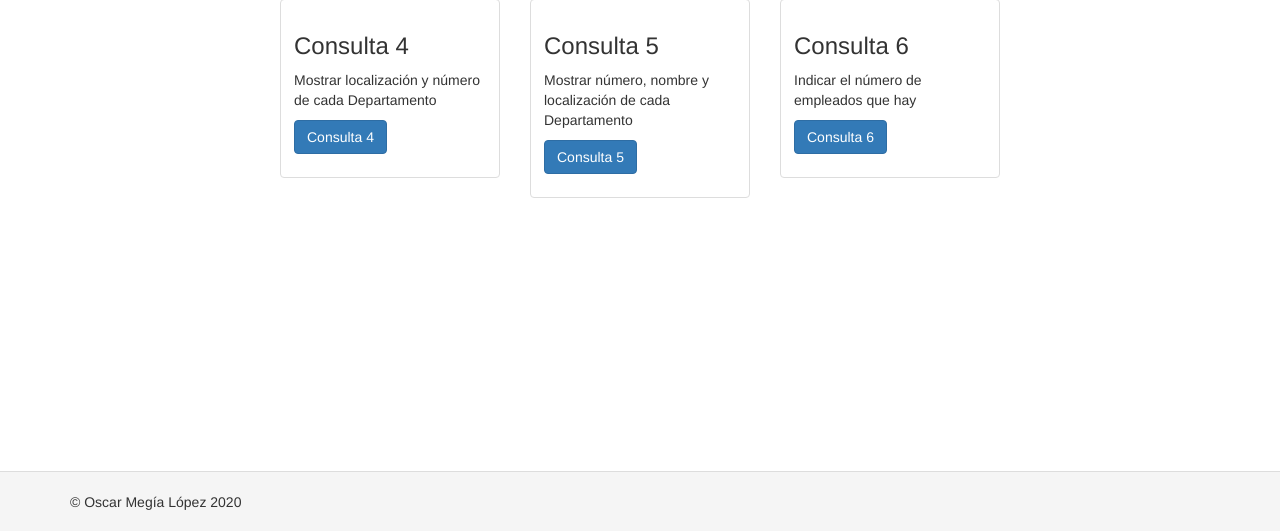
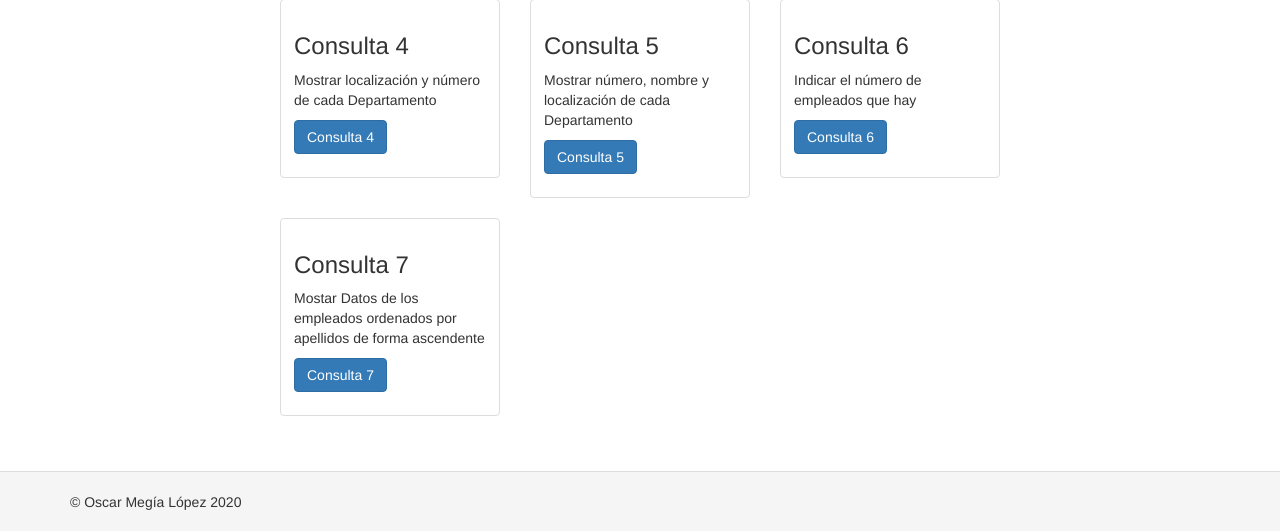
Before and after one commit to OscarAlpe/practica1yii, a Yii app: template views/site/index.php in a window 1280 px wide. Shown: the part 269-800 px from the top of the page. Run offline with PHP 8.4 and a stand-in for Yii, Linux system fonts and the light colour scheme; the template is opened without the code that fills it, so the values that code supplies are empty; some libraries are stand-ins or nearby versions.

Commit message:
Consulta 7: Mostar Datos de los empleados ordenados por apellidos de forma ascendente

```diff
--- a/views/site/index.php
+++ b/views/site/index.php
@@ -63,4 +63,15 @@ use yii\helpers\Html;
     </div>
   </div>
 </div>
+<div class="row">
+  <div class="col-sm-4">
+    <div class="thumbnail">
+      <div class="caption">
+        <h3>Consulta 7</h3>
+        <p>Mostar Datos de los empleados ordenados por apellidos de forma ascendente</p>
+        <p><?= Html::a('Consulta 7', ['/site/consulta7'], ['class'=>'btn btn-primary grid-button']) ?></p>
+      </div>
+    </div>
+  </div>
 </div>
+</div>
```
Also changed, not shown: controllers/SiteController.php (+19 -0 lines).
